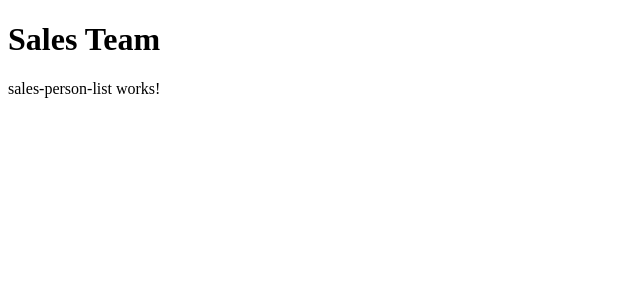
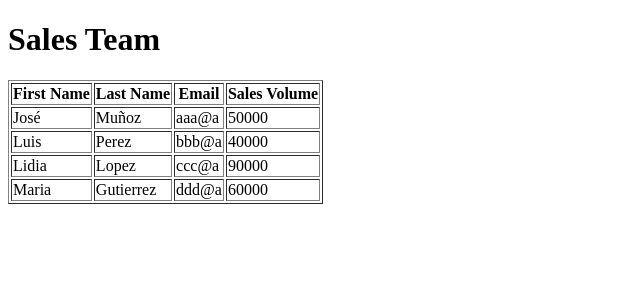
Before and after one commit to JoseManuelMunozManzano/sales-team-angular, an Angular app: page / in a window 1280 px wide. Shown: the top 300 px of the page, without its empty margins (0-640 px from the left). Built offline with nearby package versions, Linux system fonts and the light colour scheme.

Commit message:
build HTML Table

```diff
--- a/src/app/sales-person-list/sales-person-list.component.html
+++ b/src/app/sales-person-list/sales-person-list.component.html
@@ -1 +1,21 @@
-<p>sales-person-list works!</p>
+<table border="1">
+    <thead>
+        <tr>
+            <th>First Name</th>
+            <th>Last Name</th>
+            <th>Email</th>
+            <th>Sales Volume</th>
+        </tr>
+    </thead>
+
+    <tbody>
+        <tr *ngFor="let tempSalesPerson of salesPersonList">
+            <td>{{ tempSalesPerson.firstName }}</td>
+            <td>{{ tempSalesPerson.lastName }}</td>
+            <td>{{ tempSalesPerson.email }}</td>
+            <td>{{ tempSalesPerson.salesVolume }}</td>
+        </tr>
+
+    </tbody>
+
+</table>
```
